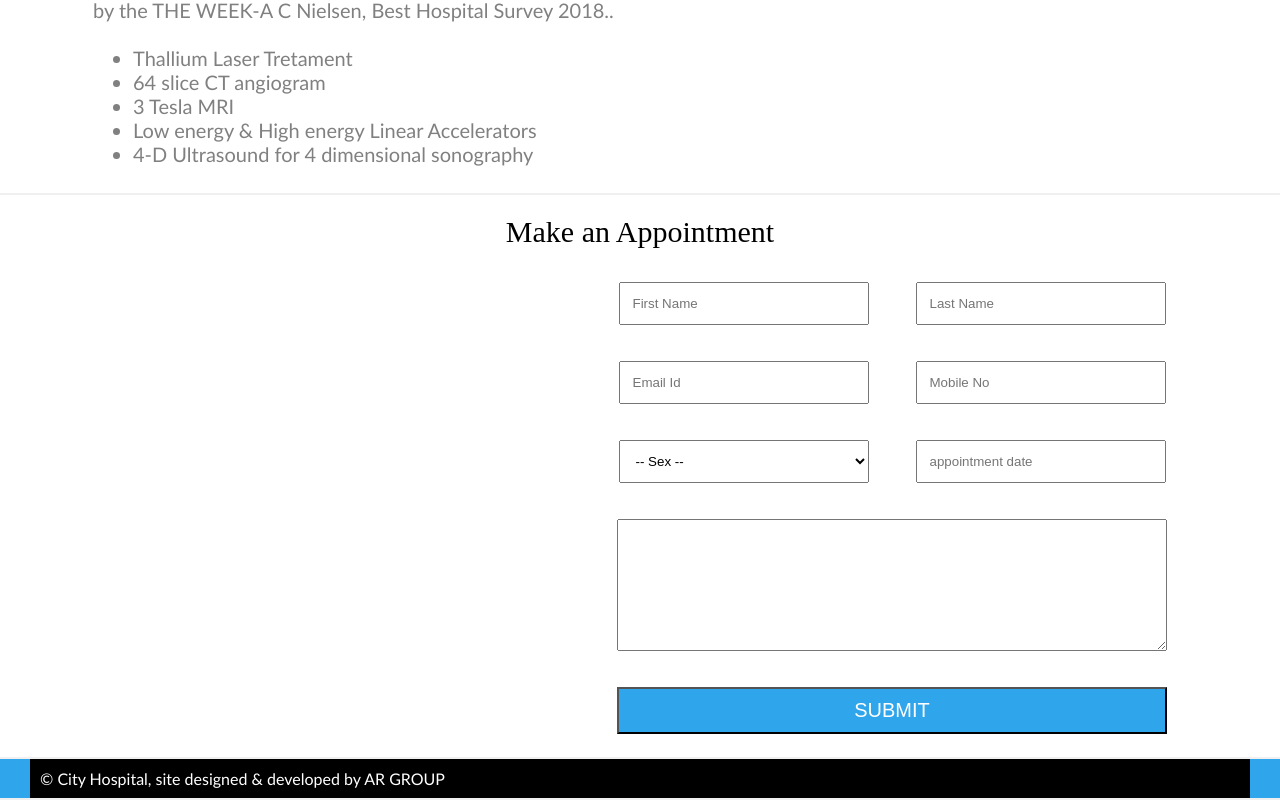
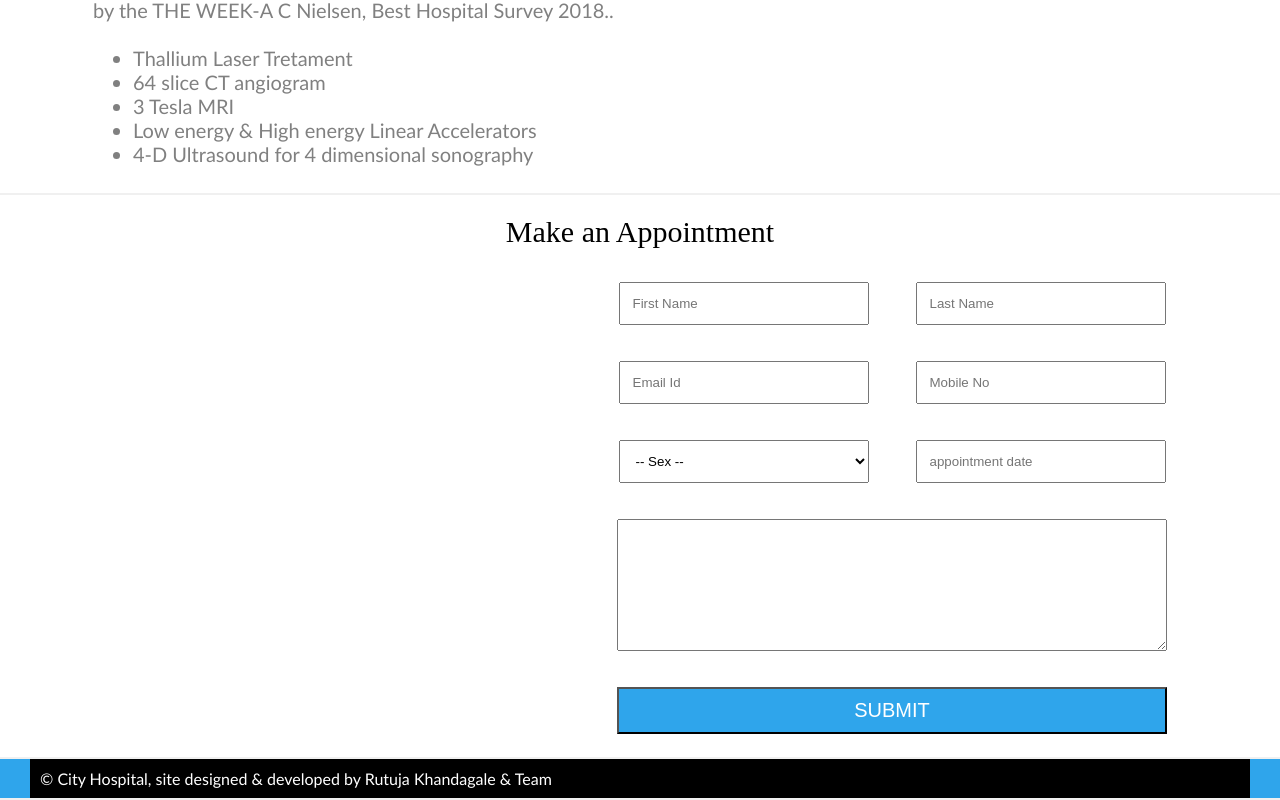
Before and after one commit to rutusite/rutusite.github.io, a plain HTML site: page index.html in a window 1280 px wide. Shown: the part 811-1611 px from the top of the page. Drawn offline with Linux system fonts and the light colour scheme.

Commit message:
Update index.html

```diff
--- a/index.html
+++ b/index.html
@@ -128,6 +128,6 @@
 
 	<div class="nav_down">
 		<div>
-		 &copy; City Hospital, site designed & developed by AR GROUP
+		 &copy; City Hospital, site designed & developed by Rutuja Khandagale & Team
 		</div>
 	</div>
```
